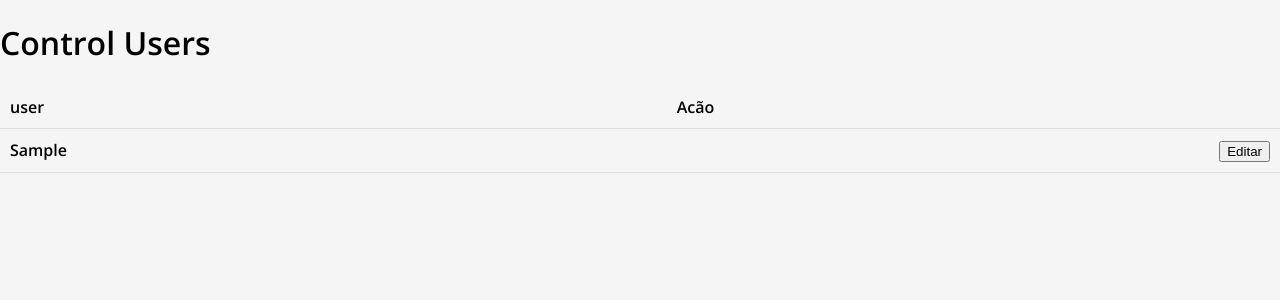
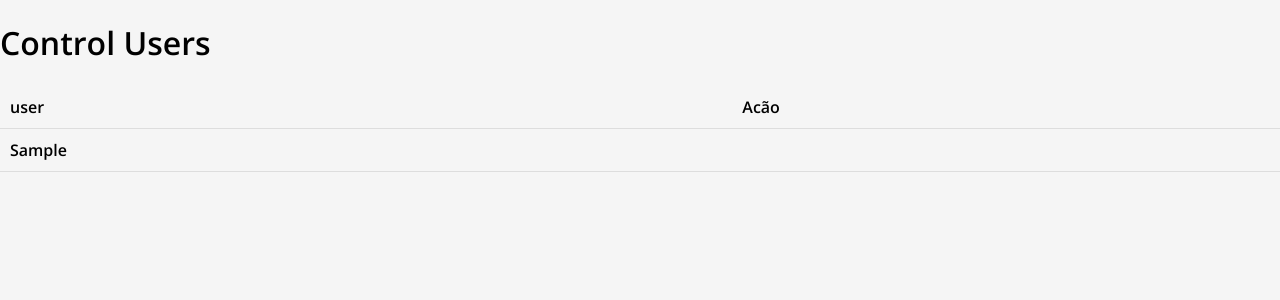
Before and after one commit to HidekiKoyama/Plataforma_Estudei, a Django app: page /system/control_user/ in a window 1280 px wide. Shown: the part 50-350 px from the top of the page. Run offline with Django 4.2, Linux system fonts and the light colour scheme; a user stored in the database is signed in; tables that the repository leaves empty hold one stand-in row (values such as "Sample post"); a database or web service that is not in the repository returns one stand-in record (values such as "Sample title"); some libraries are stand-ins or nearby versions.

Commit message:
retirando botão sem ação

```diff
--- a/sistema/templates/system_admin/admin_crud_users.html
+++ b/sistema/templates/system_admin/admin_crud_users.html
@@ -22,10 +22,6 @@
             <tr>
                 <td>{{ list_users.4}} </td>
                 <td>
-                    <form action="{% url 'block_user' list_users.0 %}" id="add-friend" method="POST">
-                        {% csrf_token %}
-                        <button type="submit" value="edit" name="edit-button">Editar</button>
-                    </form>
                     {% if list_users.9 == True %}
                         <form action="{% url 'block_user' list_users.0 %}" id="add-friend" method="POST">
                             {% csrf_token %}
```
